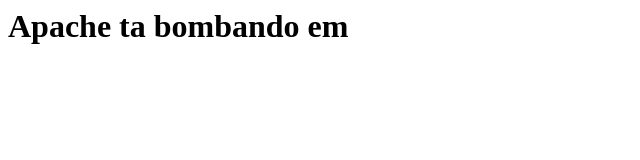
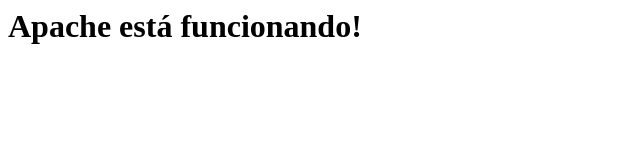
Before and after one commit to otashu/OtavioEFS, a plain HTML site: page index.html in a window 1280 px wide. Shown: the whole page, without its empty margins (0-640 px from the left). Drawn offline with Linux system fonts and the light colour scheme.

Commit message:
modifiquei a frase do index.html

```diff
--- a/index.html
+++ b/index.html
@@ -1 +1 @@
-<h1>Apache ta bombando em </h1>
+<h1>Apache está funcionando!</h1>
```
Also changed, not shown: OtavioCosta/logs.txt.
